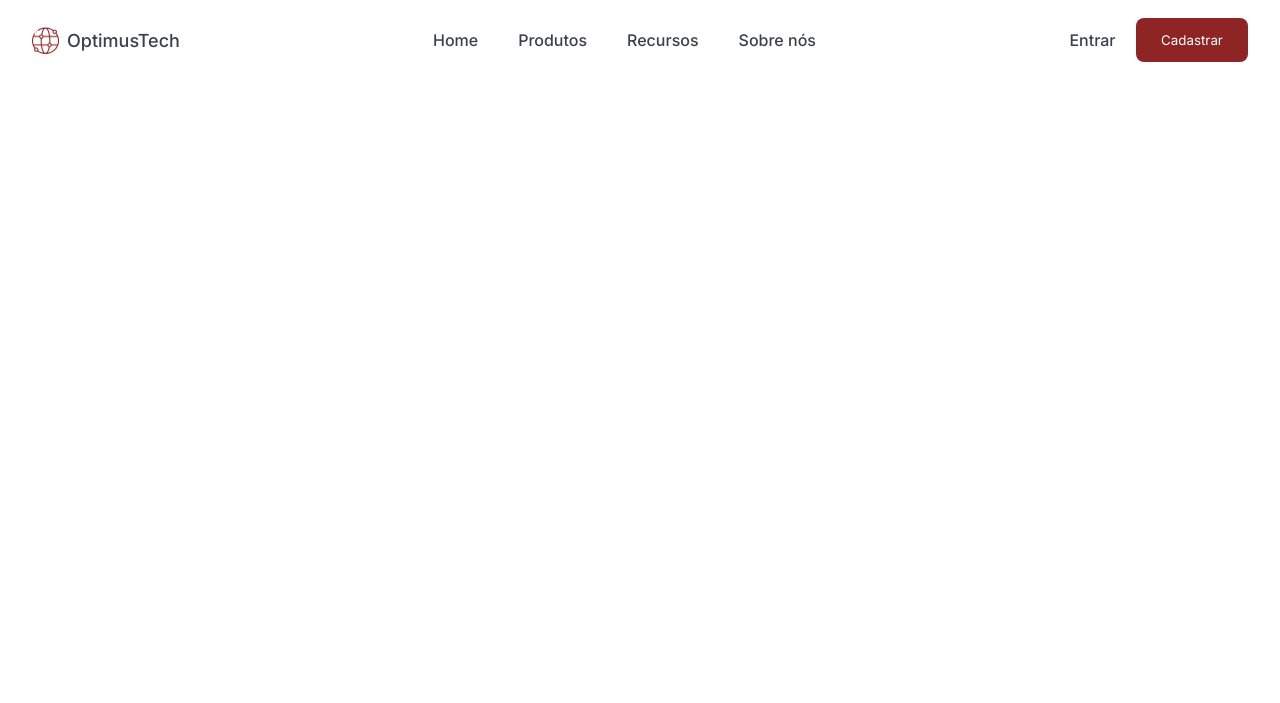
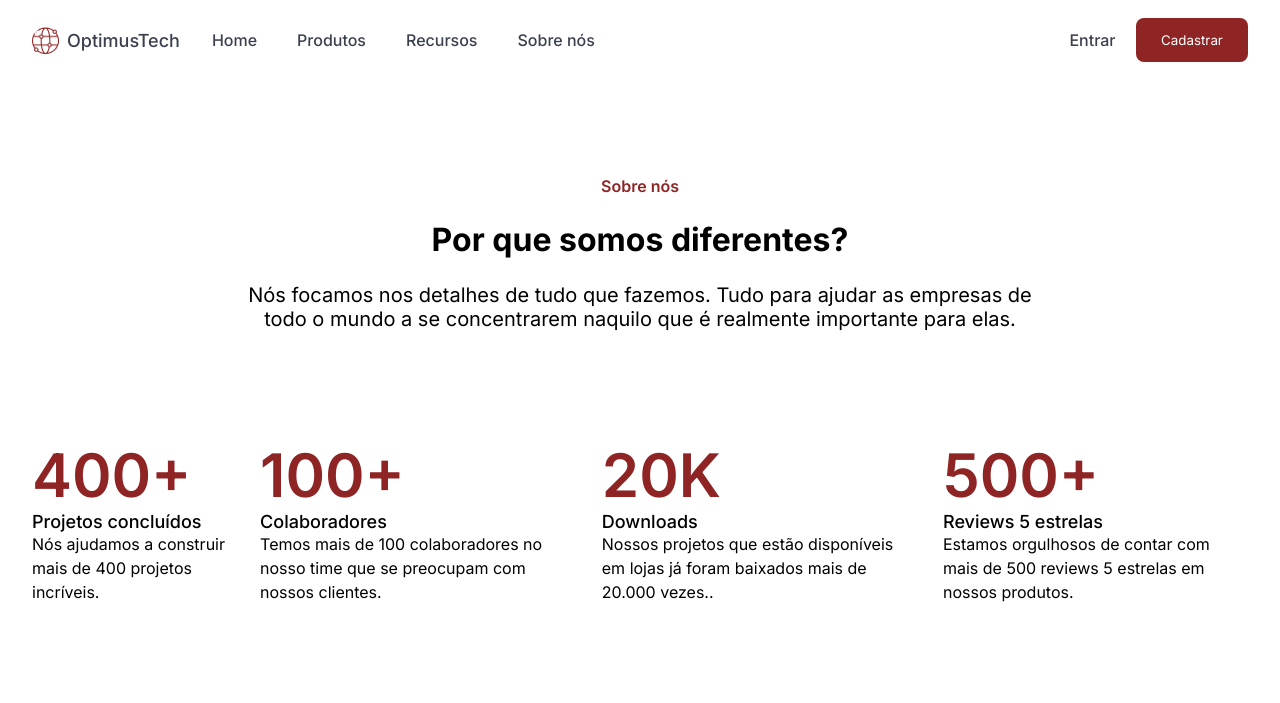
Before and after one commit to StephanyCanuto/Desafio-OptimusTech, a plain HTML site: page index.html in a window 1280 px wide. Drawn offline with Linux system fonts and the light colour scheme.

Commit message:
adicionando cabeçalho e  metricas

```diff
--- a/index.html
+++ b/index.html
@@ -10,27 +10,77 @@
     <title>OptimusTech</title>
 </head>
 <body>
-    <header>
-        <div class="navigation">
+
+
+    <nav>
+
+
         <div class="logo-nav">
             <img id="logo" src="./assets/image.png" alt="Logo da OptimusTech">
             <h1 id="title-nav">OptimusTech</h1>
         </div>
-
-            <nav>
+        <div class="navigation">
             <ul>
                 <li><a href="#">Home</a></li>
                 <li><a href="#">Produtos</a></li>
                 <li><a href="#">Recursos</a></li>
                 <li><a href="#">Sobre nós</a></li>
             </ul>
-            </nav>
-
-            <div class="navigation-actions">
+        </div>
+        <div class="navigation-buttons">
             <button id="btn-entrar">Entrar</button>
             <button id="btn-cadastrar">Cadastrar</button>
         </div>
+
+
+    </nav>
+
+    <header>
+
+
+            <p class="sub-heading">Sobre nós</p>
+            <div>
+                <h1>Por que somos diferentes?</h1>
             </div>
+            <div class="heading-description">
+               <p> Nós focamos nos detalhes de tudo que fazemos. Tudo para ajudar as empresas de todo o mundo a se concentrarem naquilo que é realmente importante para elas.</p>
+            </div>
+
+
     </header>
+
+
+    <main>
+
+
+        <section class="content-metricas">
+            <div class="metricas">
+                <div class="metricas-group">
+                <div  class="metric-item">
+                    <h1 class="number" >400+</h1>
+                    <p class="text">Projetos concluídos</p>
+                    <p class="supporting-text">Nós ajudamos a construir mais de 400 projetos incríveis.</p>
+                </div>
+                <div  class="metric-item">
+                    <h1 class="number">100+</h1>
+                    <p class="text">Colaboradores</p>
+                    <p class="supporting-text">Temos mais de 100 colaboradores no nosso time que se preocupam com nossos clientes.</p>
+                </div>
+                <div  class="metric-item">
+                    <h1 class="number">20K</h1>
+                    <p class="text">Downloads</p>
+                    <p class="supporting-text">Nossos projetos que estão disponíveis em lojas já foram baixados mais de 20.000 vezes..</p>
+                </div>
+                <div  class="metric-item">
+                    <h1 class="number">500+</h1>
+                    <p class="text">Reviews 5 estrelas</p>
+                    <p class="supporting-text">Estamos orgulhosos de contar com mais de 500 reviews 5 estrelas em nossos produtos.</p>
+                </div>
+                </div>
+            </div>
+        </section>
+
+
+    </main>
 </body>
 </html>
--- a/style.css
+++ b/style.css
@@ -7,13 +7,15 @@
     font-family: 'Inter', sans-serif;
 }
 
-header {
+nav {
     width: 100%;
     height: 80px;
     background-color: #fff;
     display: flex;
     align-items: center;
     justify-content: center;
+    padding-left: 32px;
+    padding-right: 32px;
 }
 
 .navigation {
@@ -50,7 +52,7 @@ nav ul li a {
     color: #3A404E;
 }
 
-.navigation-actions {
+.navigation-buttons {
     display: flex;
     align-items: center;
     gap: 20px;
@@ -84,3 +86,90 @@ nav ul li a {
     color: #FFFFFF;
     cursor: pointer;
 }
+
+
+/* CABEÇALHO */
+
+header{
+    display: flex;
+    flex-direction: column;
+    align-items: center;
+    width: 1440;
+    height: 407;
+    gap: 24px;
+    padding-top: 96px;
+    padding-bottom: 96px;
+
+}
+.sub-heading{
+    font-family: Inter;
+    font-weight: 600;
+    font-size: 16px;
+    color: #8E2424;
+
+}
+
+.heading-description{
+    width: 791px;
+    height: 60px;
+    font-family: Inter;
+    font-weight: 400;
+    font-size: 20px;
+    text-align: center;
+
+}
+
+
+/* SESSÃO DE MÉTRICAS */
+
+.content-metricas{
+    width: 1440;
+    height: 288;
+    gap: 64px;
+    padding-bottom: 96px;
+
+}
+.metricas{
+    width: 1280;
+    height: 192;
+    gap: 64px;
+    padding-right: 32px;
+    padding-left: 32px;
+}
+
+.metricas-group{
+    display: flex;
+    flex-direction: row;
+    width: 1216;
+    height: 192;
+    gap: 32px;
+}
+
+.metric-item{
+    width: 280;
+    height: 168;
+    gap: 20px;
+}
+
+.number{
+    font-family: Inter;
+    font-weight: 600;
+    font-size: 60px;
+    line-height: 72px;
+    letter-spacing: -2%;
+    color:#8E2424;
+}
+
+.text{
+    font-family: Inter;
+    font-weight: 500;
+    font-size: 18px;
+}
+
+.supporting-text{
+    font-family: Inter;
+    font-weight: 400;
+    font-size: 16px;
+    line-height: 24px;
+    letter-spacing: 0%;
+}
```
Lines whose indentation alone changed are shown as unchanged.
